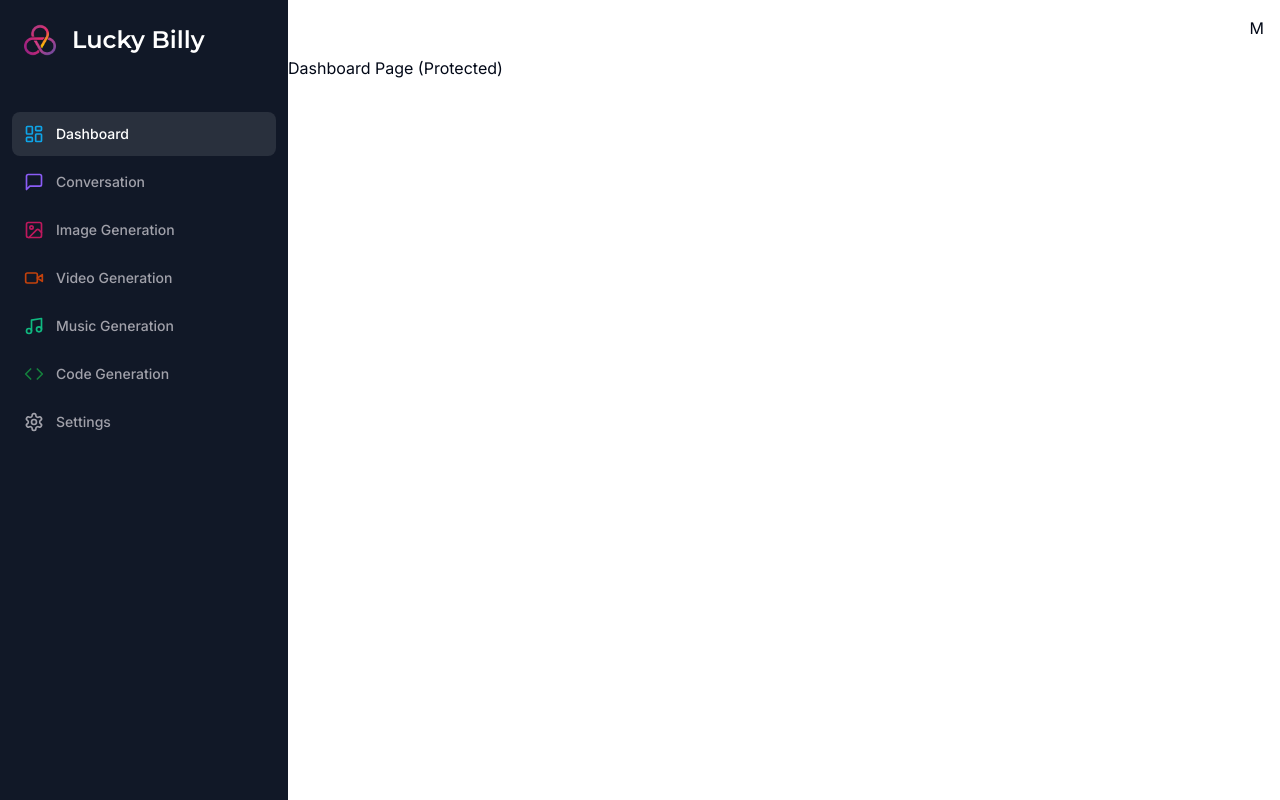
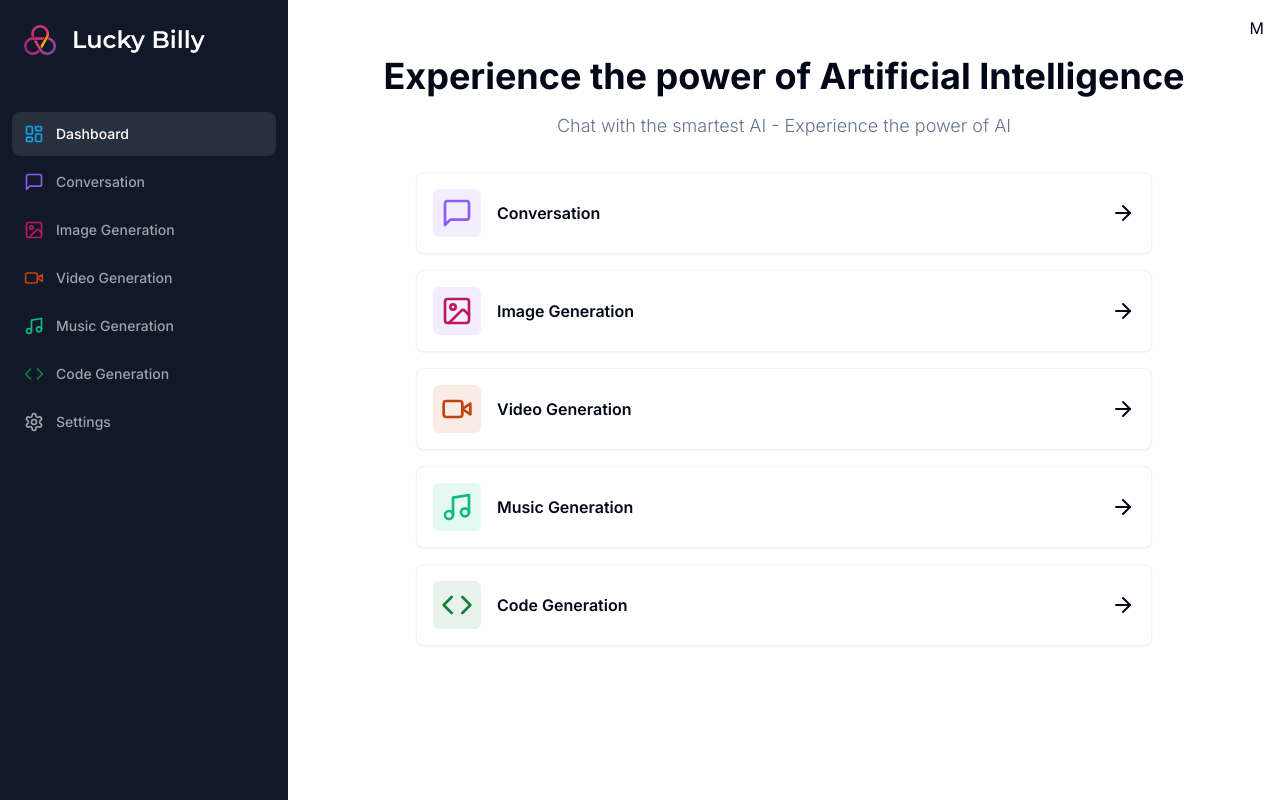
Before and after one commit to kevnoutsawo/lucky-billy, a Next.js app: page /dashboard in a window 1280 px wide. Built offline with nearby package versions, Linux system fonts and the light colour scheme.

Commit message:
Implemented Dashboard page

```diff
--- a/app/(dashboard)/(routes)/dashboard/page.tsx
+++ b/app/(dashboard)/(routes)/dashboard/page.tsx
@@ -1,7 +1,80 @@
+"use client";
+
+import { useRouter } from "next/navigation";
+import { ArrowRight, MessageSquare, ImageIcon, VideoIcon, Music, Code } from "lucide-react";
+
+import { Card } from "@/components/ui/card";
+import { cn } from "@/lib/utils";
+
+const tools = [
+  {
+    label: "Conversation",
+    icon: MessageSquare,
+    color: "text-violet-500",
+    bgColor: "bg-violet-500/10",
+    href: "/conversation"
+  },
+  {
+    label: "Image Generation",
+    icon: ImageIcon,
+    href: "/image",
+    color: "text-pink-700",
+    bgColor: "bg-violet-500/10",
+  },
+  {
+    label: "Video Generation",
+    icon: VideoIcon,
+    href: "/video",
+    color: "text-orange-700",
+    bgColor: "bg-orange-700/10",
+  },
+  {
+    label: "Music Generation",
+    icon: Music,
+    href: "/music",
+    color: "text-emerald-500",
+    bgColor: "bg-emerald-500/10",
+  },
+  {
+    label: "Code Generation",
+    icon: Code,
+    href: "/code",
+    color: "text-green-700",
+    bgColor: "bg-green-700/10",
+  },
+];
+
 const DashboardPage = () => {
+  const router = useRouter();
   return (
     <div>
-      <p>Dashboard Page (Protected)</p>
+      <div className="mb-8 space-y-4">
+        <h2 className="text-2xl md:text-4xl font-bold text-center">
+          Experience the power of Artificial Intelligence
+        </h2>
+        <p className="text-muted-foreground font-light text-sm md:text-lg text-center">
+          Chat with the smartest AI - Experience the power of AI
+        </p>
+      </div>
+      <div className="px-4 md:px-20 lg:px-32 space-y-4">
+        {tools.map((tool) => (
+          <Card
+            onClick={() => router.push(tool.href)}
+            key={tool.href}
+            className="p-4 border-black/5 flex items-center justify-between hover:shadow-md transition cursor-pointer"
+          >
+            <div className="flex items-center gap-x-4">
+              <div className={cn("p-2 w-fit rounded-md", tool.bgColor)}>
+                <tool.icon className={cn("w-8 h-8", tool.color)} />
+              </div>
+              <div className="font-semibold">
+                {tool.label}
+              </div>
+            </div>
+            <ArrowRight />
+          </Card>
+        ))}
+      </div>
     </div>
   )
 }
```
